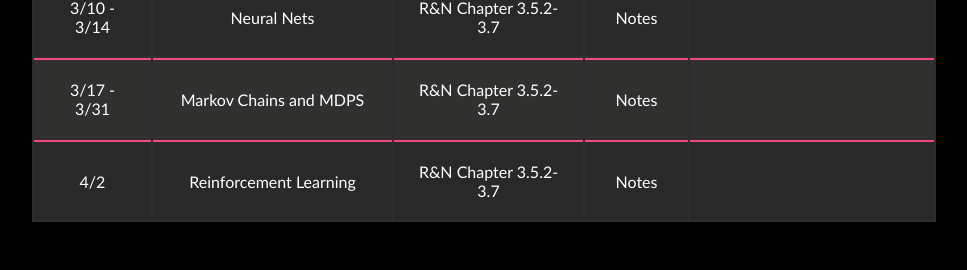
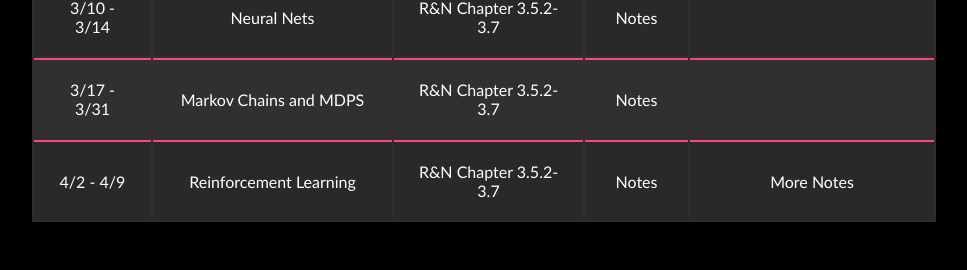
Before and after one commit to BrownCSCI410/s25-website, a React (Create React App) app: page / in a window 1280 px wide. Shown: the part 2205-2475 px from the top of the page, without its empty margins (156-1123 px from the left). Built offline with nearby package versions, Linux system fonts and the light colour scheme.

Commit message:
updated lecture notes for 4/9

```diff
--- a/src/Components/Lectures/Lectures.tsx
+++ b/src/Components/Lectures/Lectures.tsx
@@ -232,14 +232,15 @@ export class Lectures extends React.Component<LectureProps> {
 		},
 		{
 			cellNames: [
-				"4/2",
+				"4/2 - 4/9",
 				"Reinforcement Learning",
 				"R&N Chapter 3.5.2-3.7",
 				"Notes",
-				" ",
+				"More Notes",
 			],
 			cellNametoLinks: new Map<string, string>([
 				["Notes", require("./lecture_notes/rl.pdf")],
+				["More Notes", require("./lecture_notes/rl_notes.pdf")],
 			]),
 			autoReleaseDate: "Apr 2, 2025 04:00:00 EDT",
 		},
```
Also changed, not shown: 1 other file (tests, documents, lock files or other folders).
